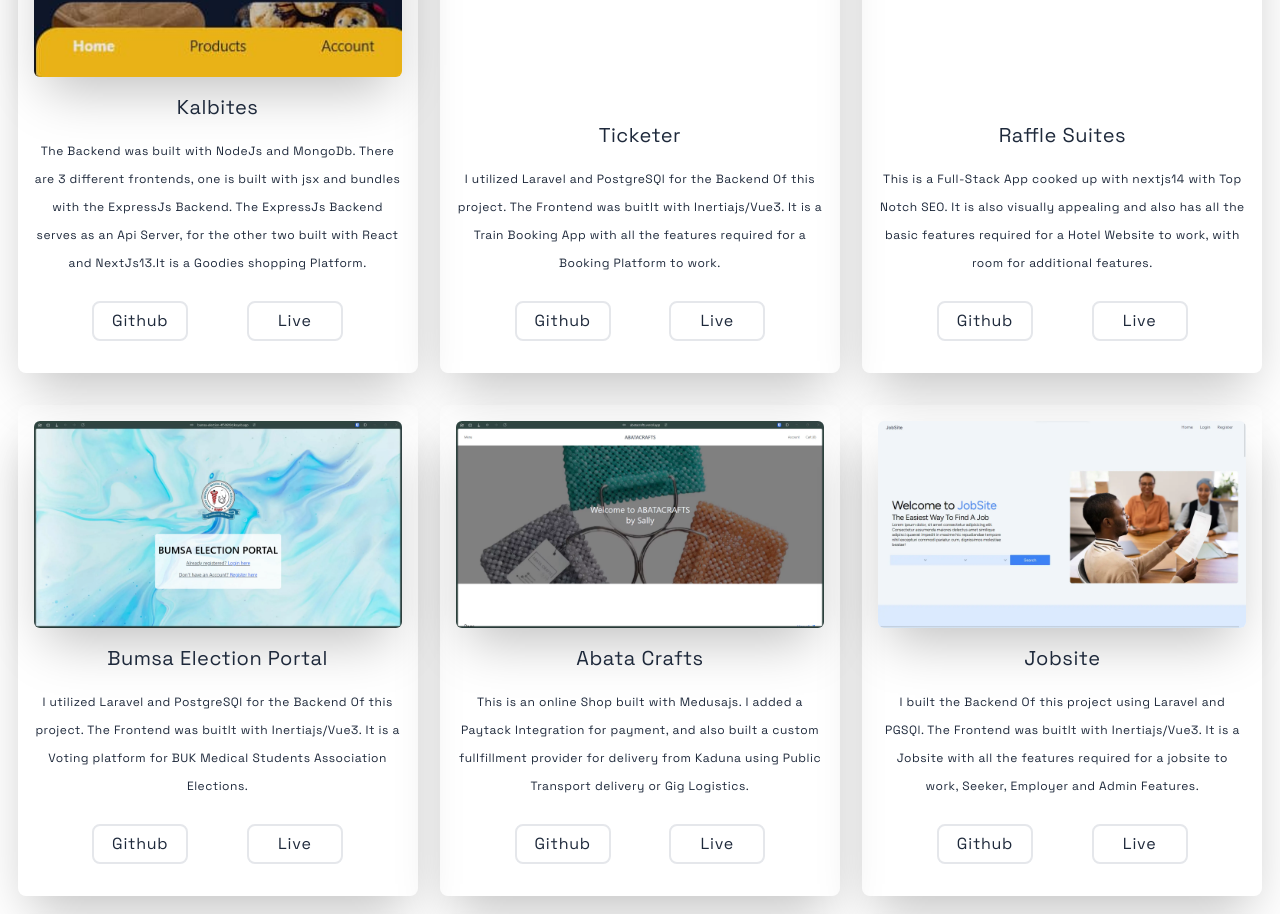
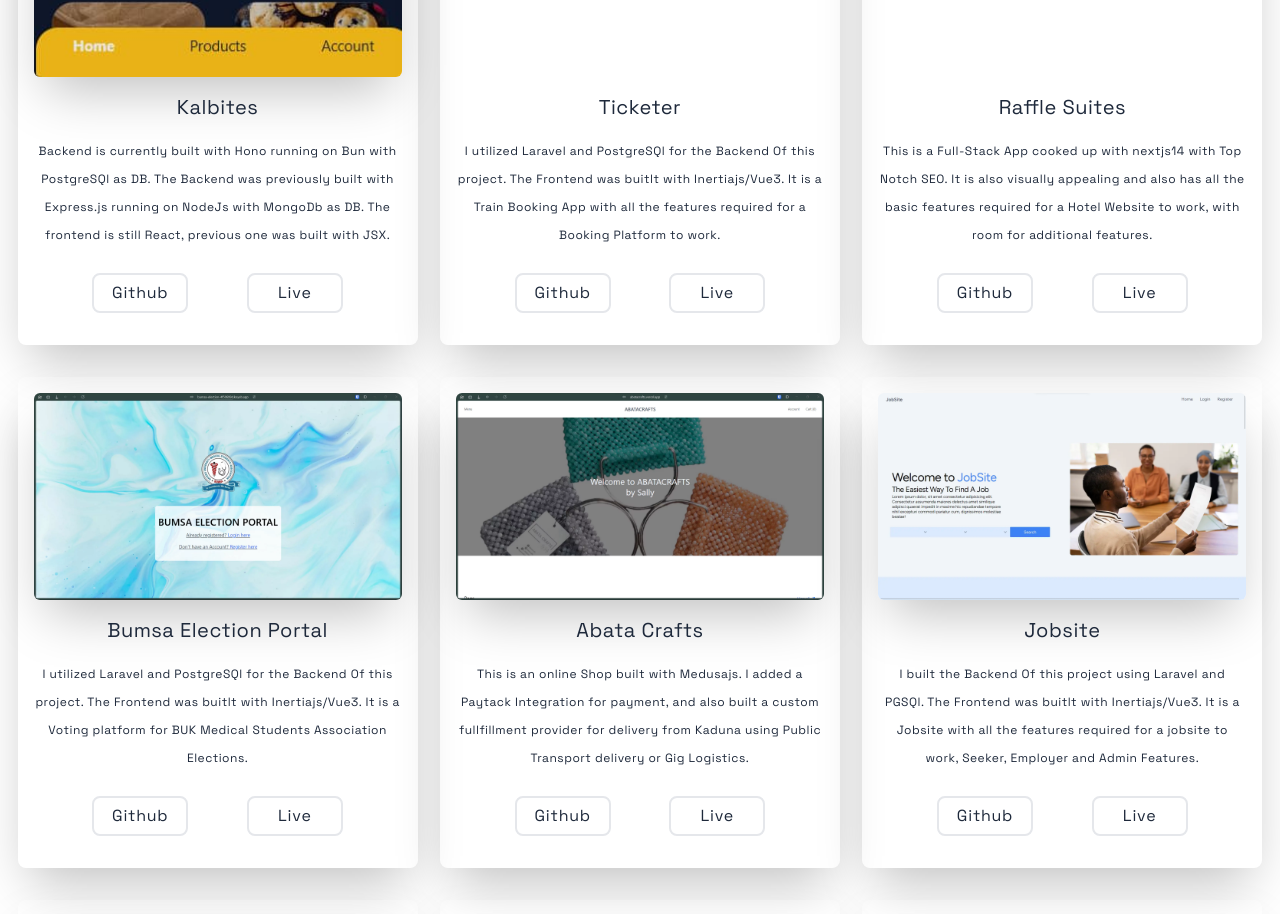
Before and after one commit to captjay98/portfolio, a Next.js app: page / in a window 1280 px wide. Shown: the part 3340-4254 px from the top of the page. Built offline with nearby package versions, Linux system fonts and the light colour scheme.

Commit message:
Updated Kalbites Text

```diff
--- a/components/projects.jsx
+++ b/components/projects.jsx
@@ -8,7 +8,7 @@ const Projects = () => {
       src: "/kalbites.jpg",
       alt: "Kalbites Picture",
       description:
-        "The Backend was built with NodeJs and MongoDb. There are 3 different frontends, one is built with jsx and bundles with the ExpressJs Backend. The ExpressJs Backend serves as an Api Server, for the other two built with React and NextJs13.It is a Goodies shopping Platform.",
+        "Backend is currently built with Hono running on Bun with PostgreSQl as DB. The Backend was previously built with Express.js running on NodeJs with MongoDb as DB. The frontend is still React, previous one was built with JSX.",
       github: "https://www.github.com/captjay98/kalbites-js",
       live: "https://kalbites.vercel.app/",
     },
```
